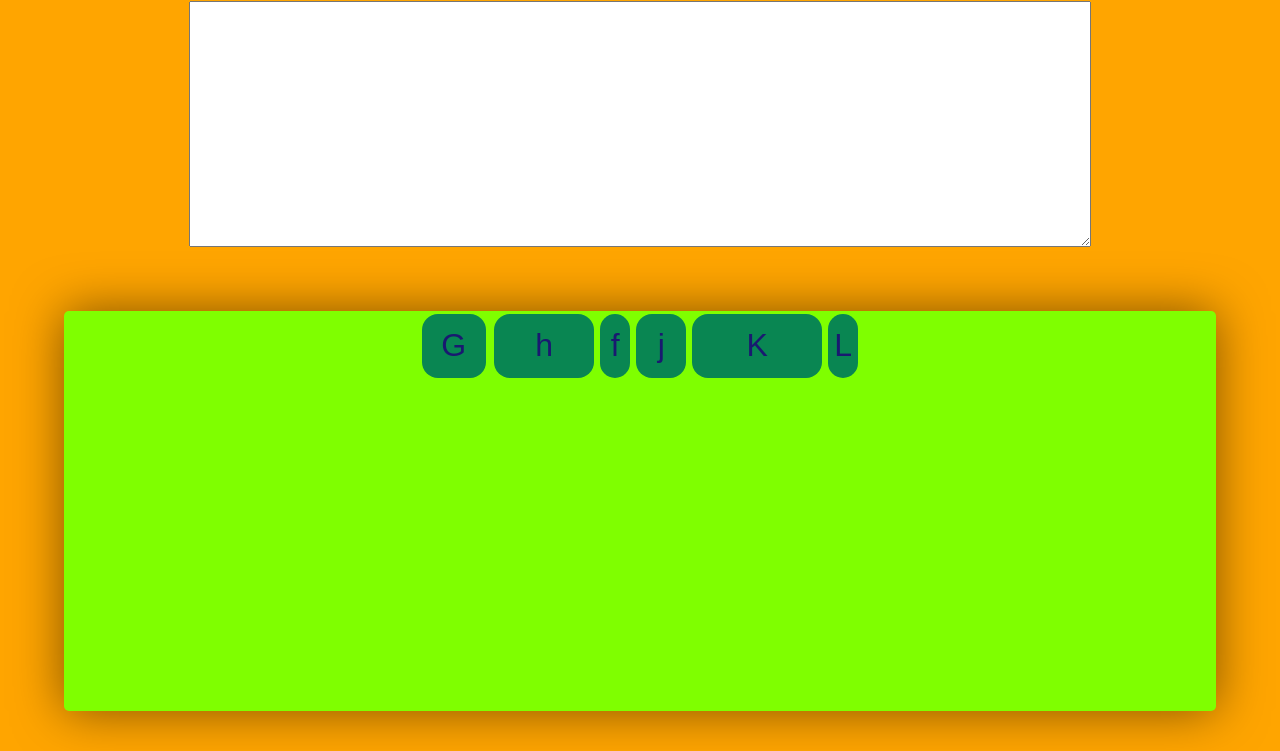
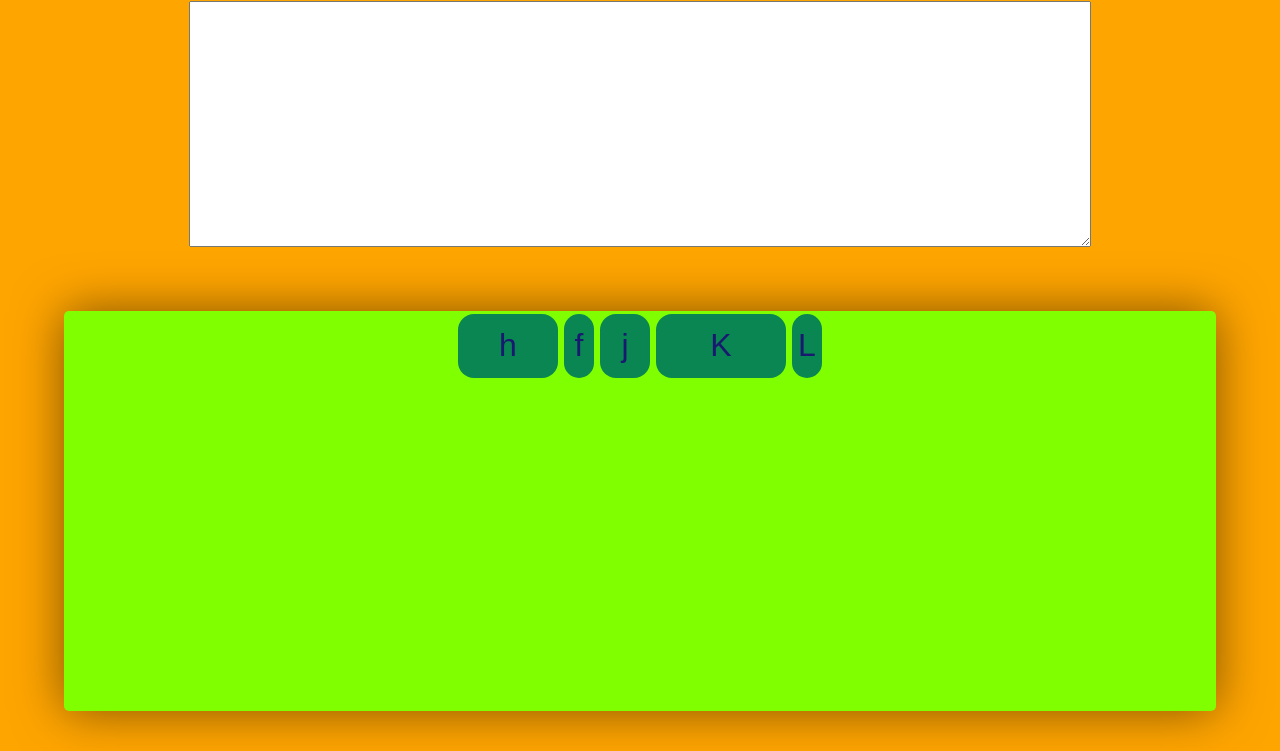
Before and after one commit to MargaritaBraun/virtual-keyboard, a website built with webpack: page index.html in a window 1280 px wide. Shown: the part 49-800 px from the top of the page. Built offline with Linux system fonts and the light colour scheme.

Commit message:
refoctor: delete button index.html

```diff
--- a/index.html
+++ b/index.html
@@ -15,7 +15,6 @@
     </div>
     <div class="keyboard_base">
         <div class="key__container">
-        <button class="key" data-id="g">G</button>
     </div>
     </div>
 
--- a/src/key-module.js
+++ b/src/key-module.js
@@ -8,7 +8,7 @@ export class KeyButton {
     let template = "";
     let keyboard = document.createElement("button");
     keyboard.className = "key";
-    console.log(keyboard)
+    console.log(keyboard);
     if (this.size) {
       let pullsize = `${this.size}`;
       keyboard.style.width = pullsize;
@@ -16,7 +16,7 @@ export class KeyButton {
     keyboard.setAttribute("value", this.value);
     if (this.value) {
       template += `<span">${this.value}`;
-        template += "</span>";
+      template += "</span>";
     }
 
     keyboard.innerHTML = template;
--- a/src/key.js
+++ b/src/key.js
@@ -1,22 +1,22 @@
 export const data = [
   {
     value: "h",
-    size: "100px",
+    size: "100px"
   },
   {
     value: "f",
-    size: "30px",
+    size: "30px"
   },
   {
     value: "j",
-    size: "50px",
+    size: "50px"
   },
   {
     value: "K",
-    size: "130px",
+    size: "130px"
   },
   {
     value: "L",
-    size: "30px",
-  },
+    size: "30px"
+  }
 ];
```
Also changed, not shown: dist/main.js, src/index.js (line endings or trailing spaces).
